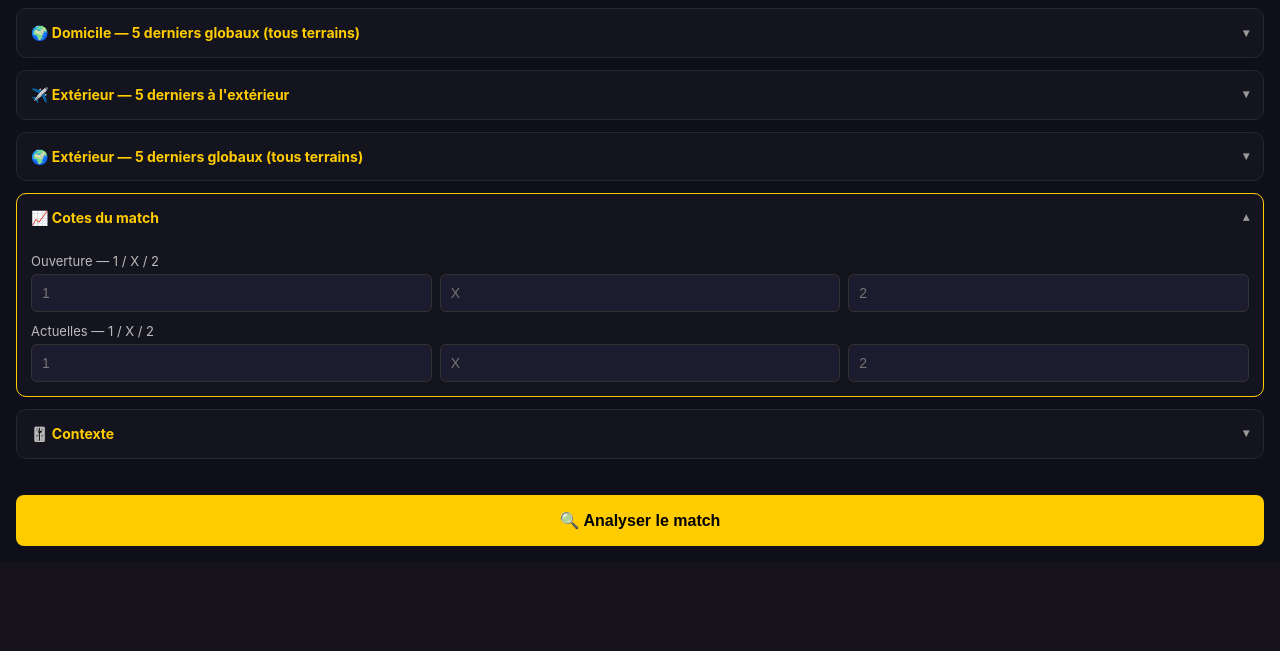
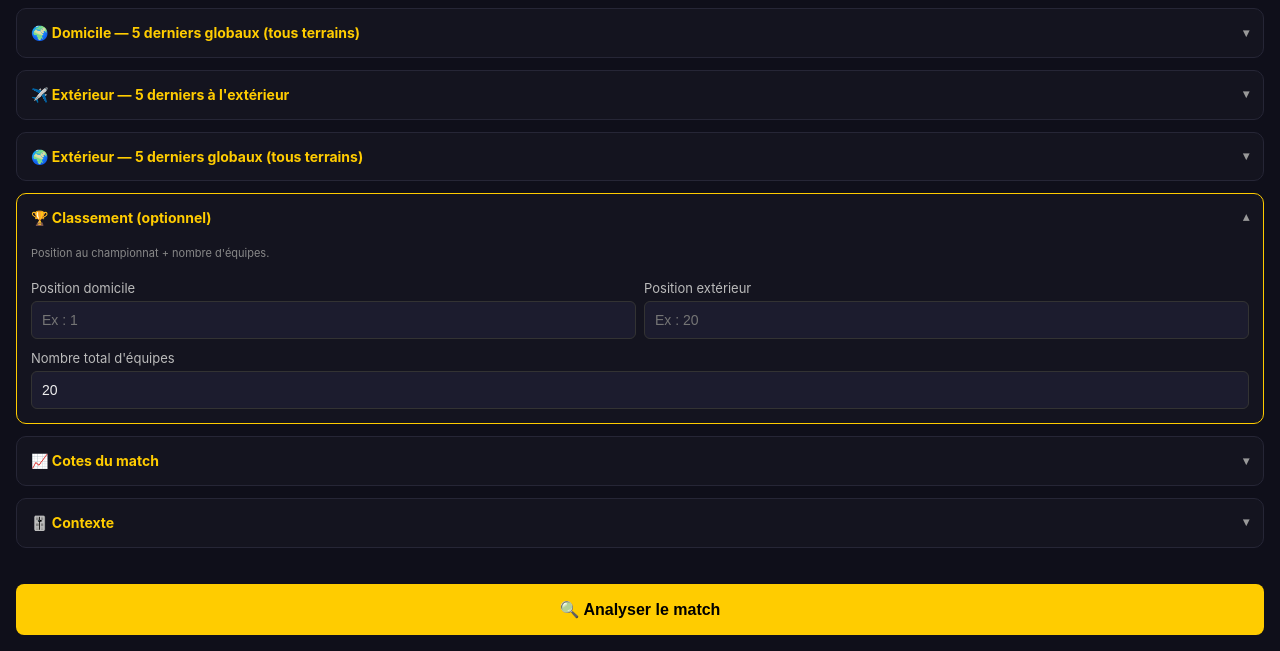
Before and after one commit to hamzypogba0610-pixel/qfte-bot-v23, a FastAPI app: page / in a window 1280 px wide, after a click on "🏆 Classement (optionnel)". Shown: the part 840-1491 px from the top of the page. Before the commit the page ends 1386 px from the top, so only its background shows below. Run offline with FastAPI, Linux system fonts and the light colour scheme.

Commit message:
Update index.html

```diff
--- a/templates/index.html
+++ b/templates/index.html
@@ -113,6 +113,26 @@
             </div>
         </details>
 
+        <!-- CLASSEMENT -->
+        <details>
+            <summary>🏆 Classement (optionnel)</summary>
+            <div class="details-content">
+                <p class="hint">Position au championnat + nombre d'équipes.</p>
+                <div class="row">
+                    <div>
+                        <label>Position domicile</label>
+                        <input type="number" name="pos_dom" min="1" placeholder="Ex : 1">
+                    </div>
+                    <div>
+                        <label>Position extérieur</label>
+                        <input type="number" name="pos_ext" min="1" placeholder="Ex : 20">
+                    </div>
+                </div>
+                <label>Nombre total d'équipes</label>
+                <input type="number" name="total_equipes" min="2" value="20" placeholder="20 (foot), 30 (NBA)">
+            </div>
+        </details>
+
         <!-- COTES -->
         <details>
             <summary>📈 Cotes du match</summary>
@@ -170,4 +190,4 @@
     </form>
 
 </body>
-                </html>
+    </html>
```
